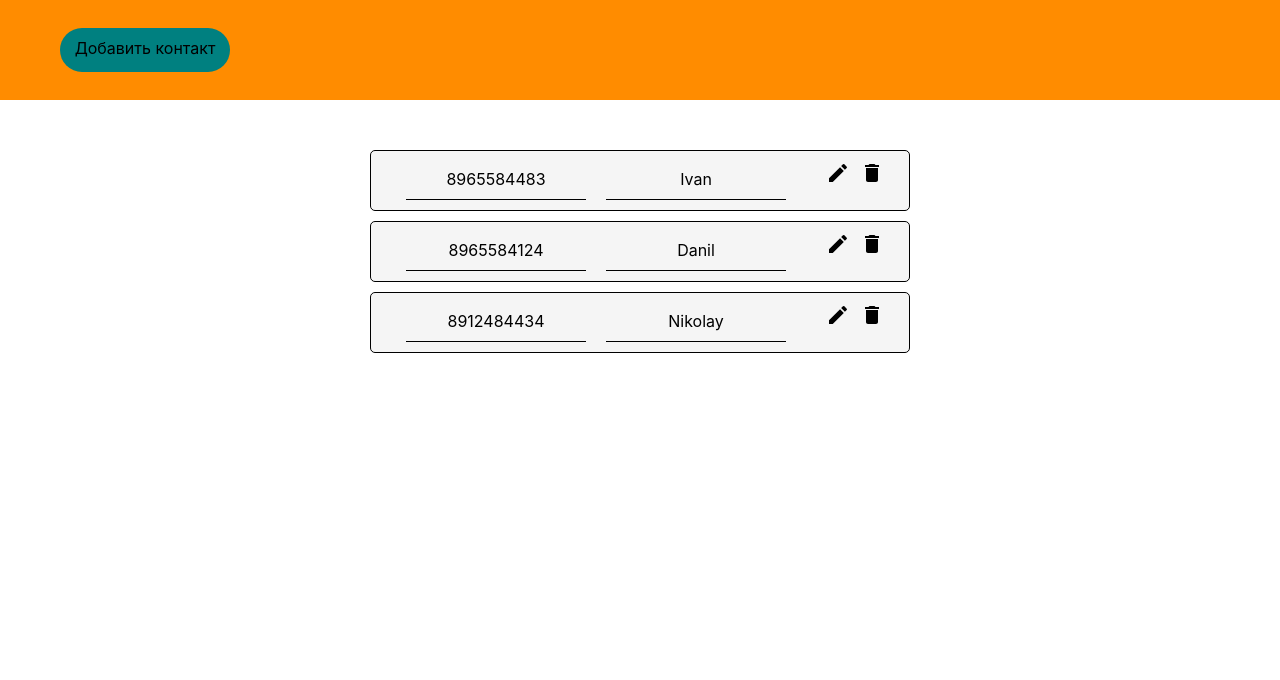
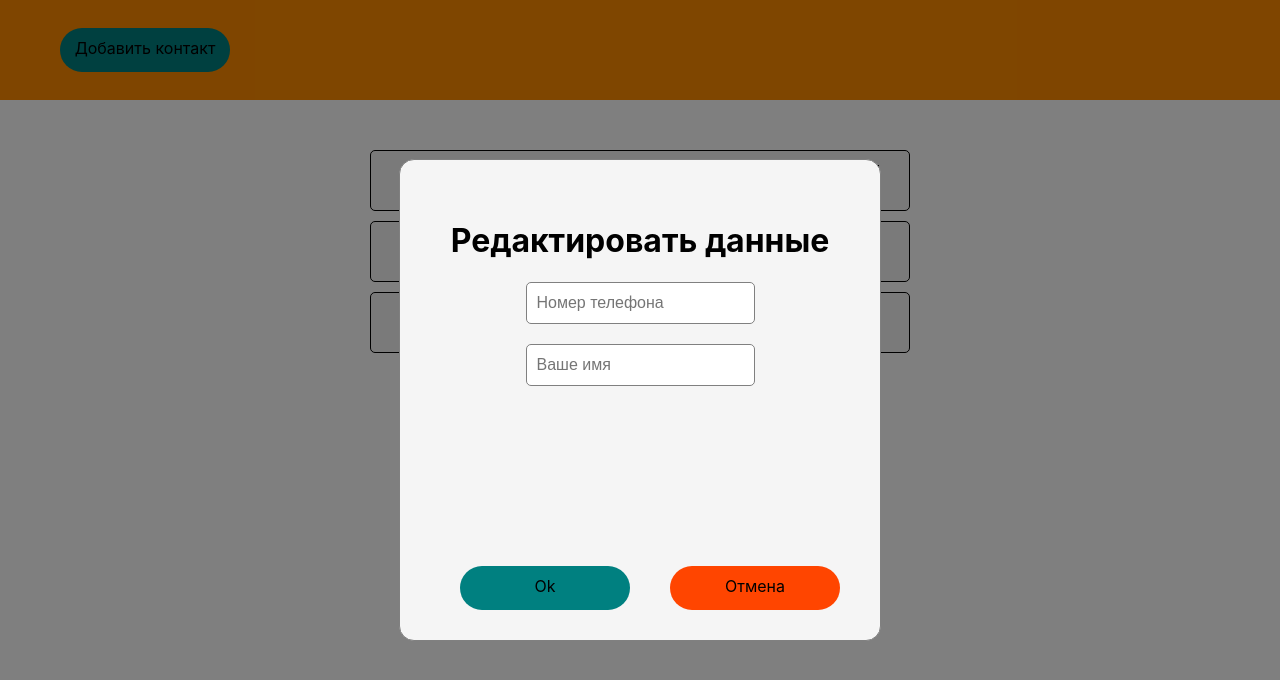
Before and after one commit to Bakirovildar/contact_list, a React (Create React App) app: page / in a window 1280 px wide. Both pictures are taken after a click on the icon 843 px from the left and 173 px from the top of the page. Shown: the top 680 px of the page. Built offline with nearby package versions, Linux system fonts and the light colour scheme.

Commit message:
add edit modal window

```diff
--- a/src/App.js
+++ b/src/App.js
@@ -14,6 +14,7 @@ function App() {
     const [state, setState] = useState(data)
     const [showModal, setShowModal] = useState(false)
     const [deleteModalWindow, setDeleteModalWindow] = useState(false)
+    const [isNew, setIsNew] = useState(true)
     const [valueName, setValueName] =useState('')
     const [valueNumber, setValueNumber] =useState('')
 
@@ -32,13 +33,25 @@ function App() {
         setDeleteModalWindow(false)
     }
 
+    const addContactShowModal = () => {
+        setShowModal(!showModal)
+        setIsNew(false)
+    }
+
+    const showEditModalWindow = (id) => {
+        setShowModal(!showModal)
+        setIsNew(true)
+
+    }
+
     return (
     <div className="App">
         <Header
             numberValue={(value) => setValueNumber(value)}
             nameValue={(value) => setValueName(value)}
             addNewContactHandle={addNewContactHandle}
-            setShowModal={() => setShowModal(!showModal)}
+            setShowModal={addContactShowModal}
+            isNew={isNew}
             showModal={showModal}
         />
         <Main
@@ -46,6 +59,7 @@ function App() {
             deleteContactHandle={deleteContactHandle}
             setDeleteModalWindow={() => setDeleteModalWindow(!deleteModalWindow)}
             deleteModalWindow={deleteModalWindow}
+            showEditModalWindow={showEditModalWindow}
         />
     </div>
   );
--- a/src/component/modalWindow/ModalWindow.js
+++ b/src/component/modalWindow/ModalWindow.js
@@ -3,16 +3,16 @@ import './ModalWindow.css'
 import MyButton from "../myButton/MyButton";
 import MyInput from "../myInput/MyInput";
 
-const ModalWindow = ({offShowModalWindow, numberValue, nameValue, addNewContactHandle}) => {
+const ModalWindow = ({isNew, offShowModalWindow, numberValue, nameValue, addNewContactHandle}) => {
     return (
         <div className='modalWindow'>
-            <h1>Введите данные</h1>
+            <h1>{isNew === true ? 'Редактировать данные' :'Введите данные'}</h1>
             <div>
                 <div><MyInput title='Номер телефона' onChange={numberValue}/></div>
                 <div><MyInput title='Ваше имя' onChange={nameValue}/></div>
             </div>
             <div className='buttons'>
-                <MyButton title='Добавить' cls='add' onClick={() => addNewContactHandle()}/>
+                <MyButton title='Ok' cls='add' onClick={() => addNewContactHandle()}/>
                 <MyButton title='Отмена' cls='cancel' onClick={() => offShowModalWindow()}/>
             </div>
         </div>
--- a/src/contacts/header/Header.js
+++ b/src/contacts/header/Header.js
@@ -3,13 +3,14 @@ import './Header.css'
 import MyButton from "../../component/myButton/MyButton";
 import ModalWindow from "../../component/modalWindow/ModalWindow";
 
-const Header = ({showModal, setShowModal, numberValue, nameValue, addNewContactHandle}) => {
+const Header = ({isNew, showModal, setShowModal, numberValue, nameValue, addNewContactHandle}) => {
 
     return (
         <div className='header'>
             {showModal === true
                 ? <div className='modalWind'>
                     <ModalWindow
+                        isNew={isNew}
                         offShowModalWindow={setShowModal}
                         nameValue={nameValue}
                         numberValue={numberValue}
--- a/src/contacts/main/Main.js
+++ b/src/contacts/main/Main.js
@@ -4,7 +4,13 @@ import DeleteIcon from '@mui/icons-material/Delete';
 import './Main.css'
 import MyButton from "../../component/myButton/MyButton";
 
-const Main = ({contacts, deleteContactHandle, setDeleteModalWindow, deleteModalWindow}) => {
+const Main = ({
+                  contacts,
+                  deleteContactHandle,
+                  setDeleteModalWindow,
+                  deleteModalWindow,
+                  showEditModalWindow
+              }) => {
 
     const [idDelete, setIdDelete] = useState()
 
@@ -41,7 +47,10 @@ const Main = ({contacts, deleteContactHandle, setDeleteModalWindow, deleteModalW
                             <div className='number'>{contact.number}</div>
                             <div className='phone'>{contact.name}</div>
                             <div className='icons'>
-                                <EditIcon className='edit'/>
+                                <EditIcon
+                                    className='edit'
+                                    onClick={() => showEditModalWindow(contact.id)}
+                                />
                                 <DeleteIcon
                                     className='delete'
                                     onClick={() => clickDeleteModal(contact.id)}
```
